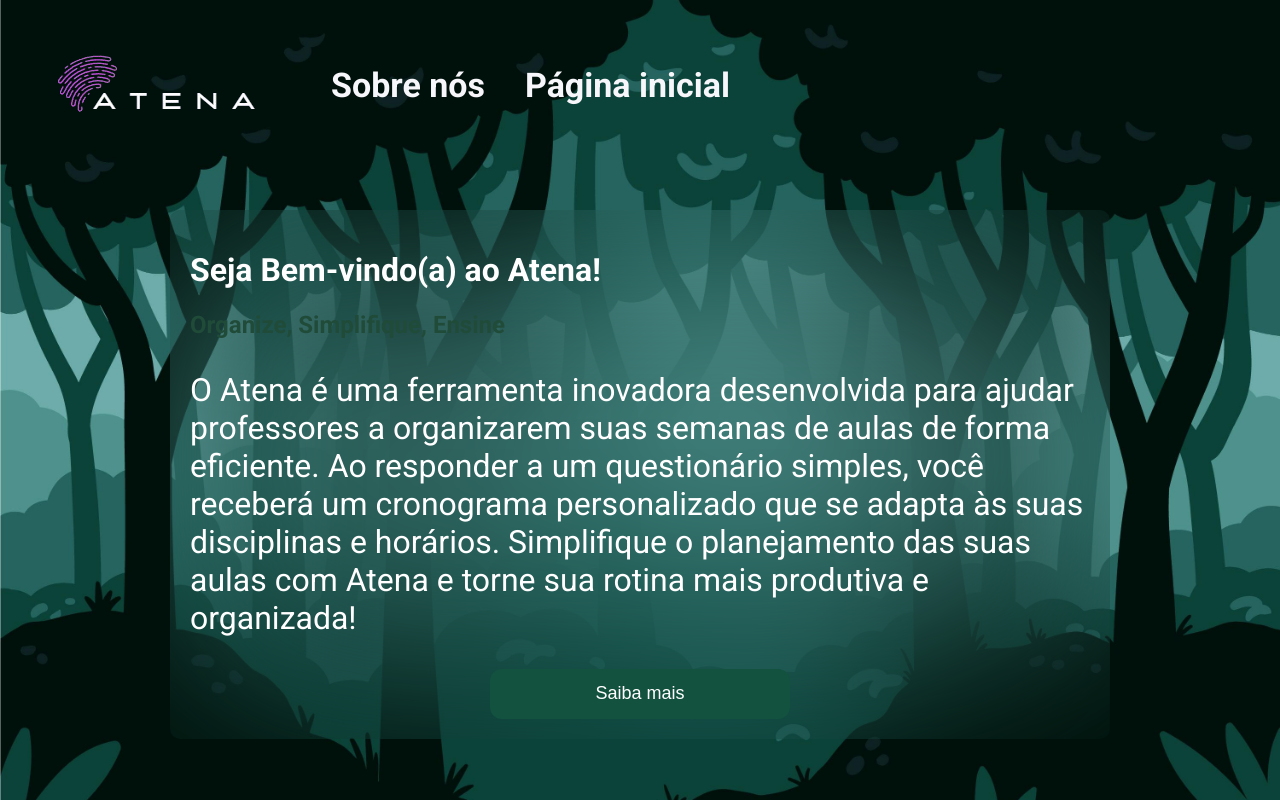
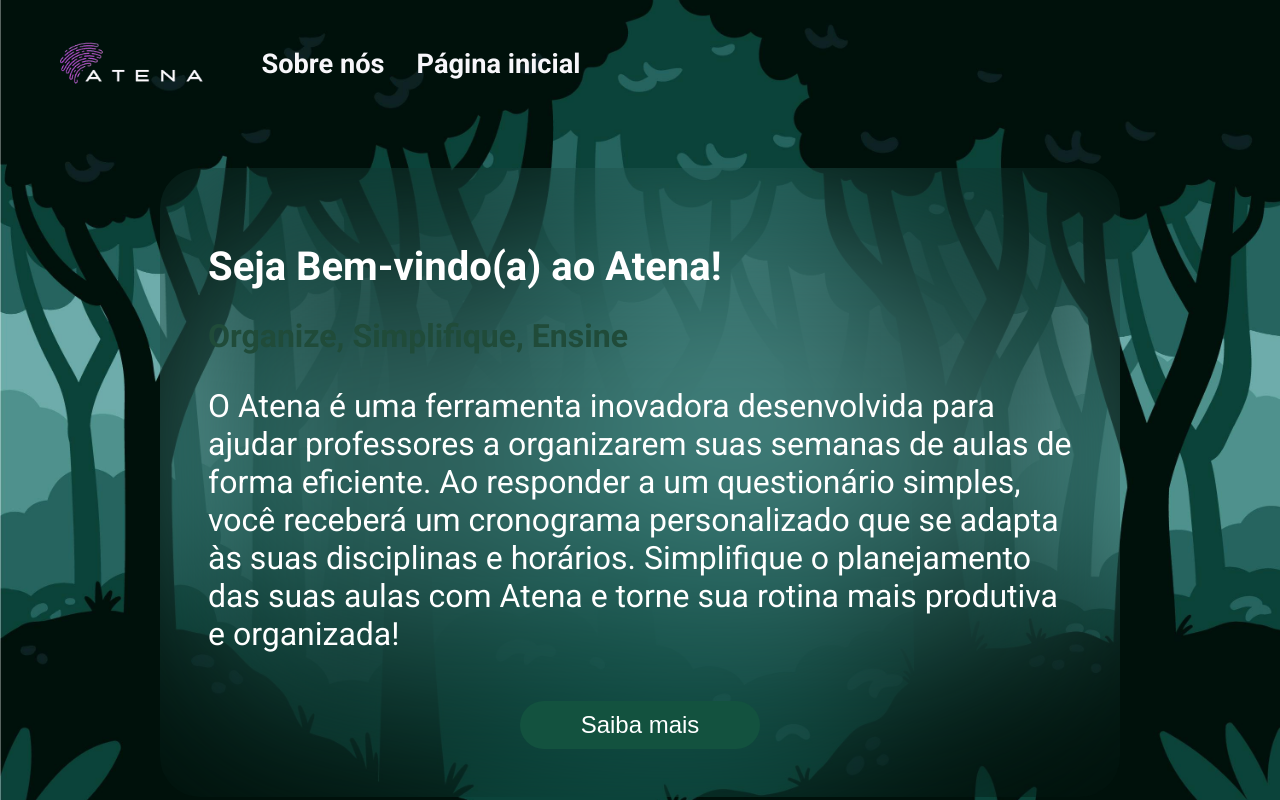
Before and after one commit to GabrielM0nteir0/Atena-JTT-2024-, a Flask app: page / in a window 1280 px wide. Run offline with Flask 3, Linux system fonts and the light colour scheme.

Commit message:
Consertando todas as classes

```diff
--- a/static/styles/styles-pag-inicial.css
+++ b/static/styles/styles-pag-inicial.css
@@ -8,7 +8,6 @@
   align-items: left;
   font-family: 'Roboto', sans-serif;
   background-image: url("../images/fundo.jpg");
-  height: 100vh;
   overflow: hidden;
 }
 
@@ -19,22 +18,22 @@
   /* Largura da viewport */
   overflow: hidden;
   /* Esconde a rolagem */
-  height: 150px;
+  height: 10vh;
   /* Altura definida */
   display: flex;
   align-items: center;
   justify-content: flex-start;
-  padding: 10px;
+  padding: 3vh;
   /* Espaçamento interno */
   z-index: 10;
   /* Z-index alto */
-  margin-left: -15px;
+  margin-left: -1.5vh;
 }
 
 .Navbar h1 {
-  font-size: 34px;
+  font-size: 3.4vh;
   color: #f7f6fa;
-  margin-left: 40px;
+  margin-left: 4vh;
   transition: color 0.3s, transform 0.3s;
 }
 
@@ -46,7 +45,8 @@
 }
 
 .Navbar img {
-  margin-left: 30px;
+  margin-left: 3vh;
+  height: 24vh
 }
 
 .Navbar h1:hover {
@@ -57,41 +57,43 @@
 }
 
 .info-inicial {
-  margin-left: 170px;
-  margin-right: 170px;
-  margin-top: 40px;
-  padding: 20px;
+  margin-left: 20vh;
+  margin-right: 20vh;
+  margin-top: 5vh;
+  padding: 6vh;
   background: transparent;
   backdrop-filter: blur(100px);
-  border-radius: 10px;
+  border-radius: 5vh;
 }
 
 .info-inicial h1 {
   color: #ffffff;
+  font-size: 5vh;
 }
 
 .info-inicial h2 {
   color: #204b39;
+  font-size: 4vh;
 }
 
 .info-inicial p {
   color: #ffffff;
-  font-size: xx-large;
+  font-size: 4vh;
 }
 
 .btn {
-  margin-top: 20px;
-  padding: 15px;
+  margin-top: 6vh;
+  padding: 3vh;
   border: none;
   outline: none;
   color: #ffffff;
   cursor: pointer;
   position: relative;
   z-index: 0;
-  border-radius: 12px;
-  width: 300px;
-  height: 50px;
-  font-size: large;
+  border-radius: 5vh;
+  width: 30vh;
+  height: 5vh;
+  font-size: 3vh;
   display: flex;
   justify-content: center;
   align-items: center;
@@ -165,7 +167,7 @@
   transition: opacity 0.5s ease, transform 0.5s ease;
   /* Animação de opacidade e movimento */
   color: #ffffff;
-  font-size: medium;
+  font-size: 3vh;
 }
 
 .tutorial-item.visible {
```
Also changed, not shown: static/styles/styles-sobre-nos.css (+21 -10 lines).
